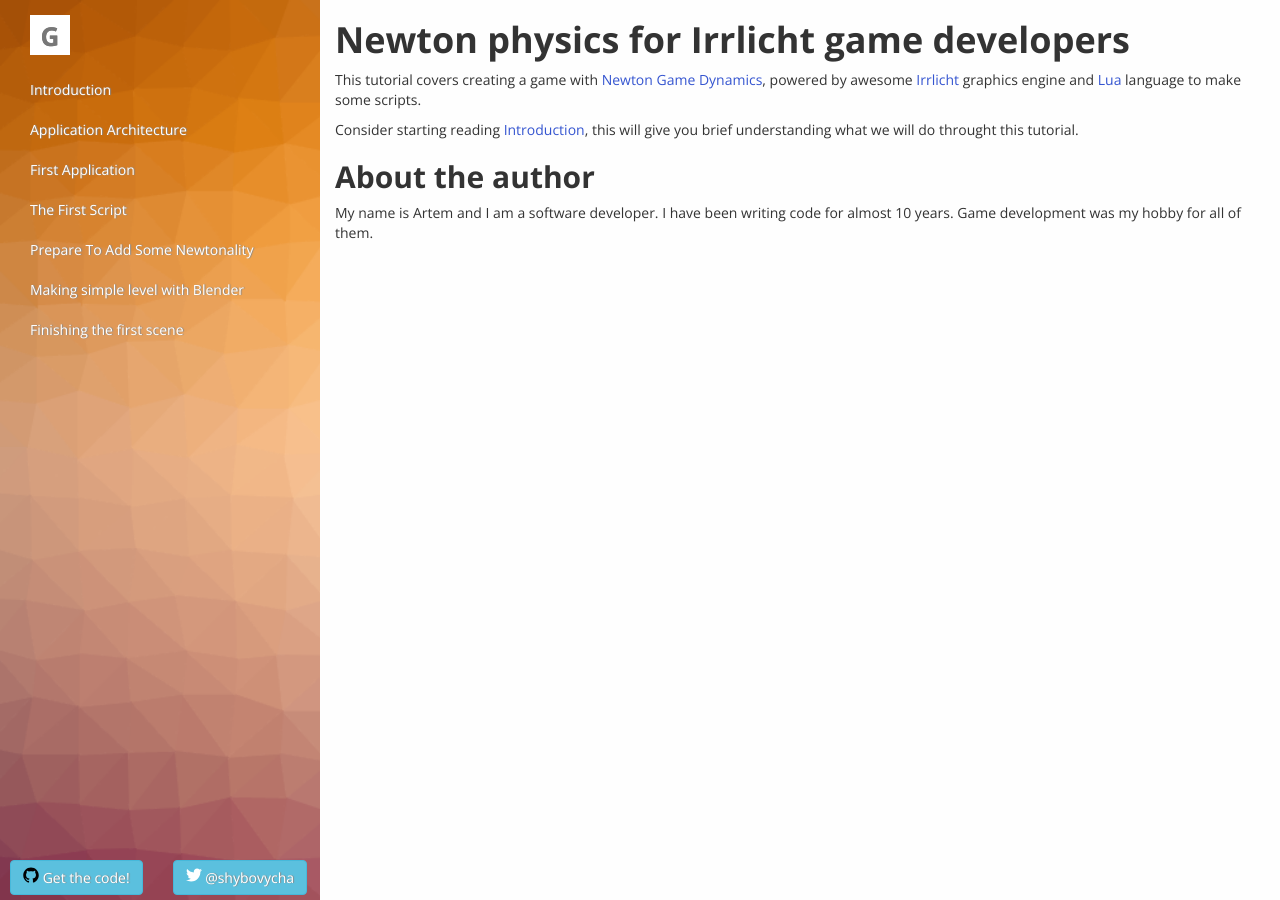
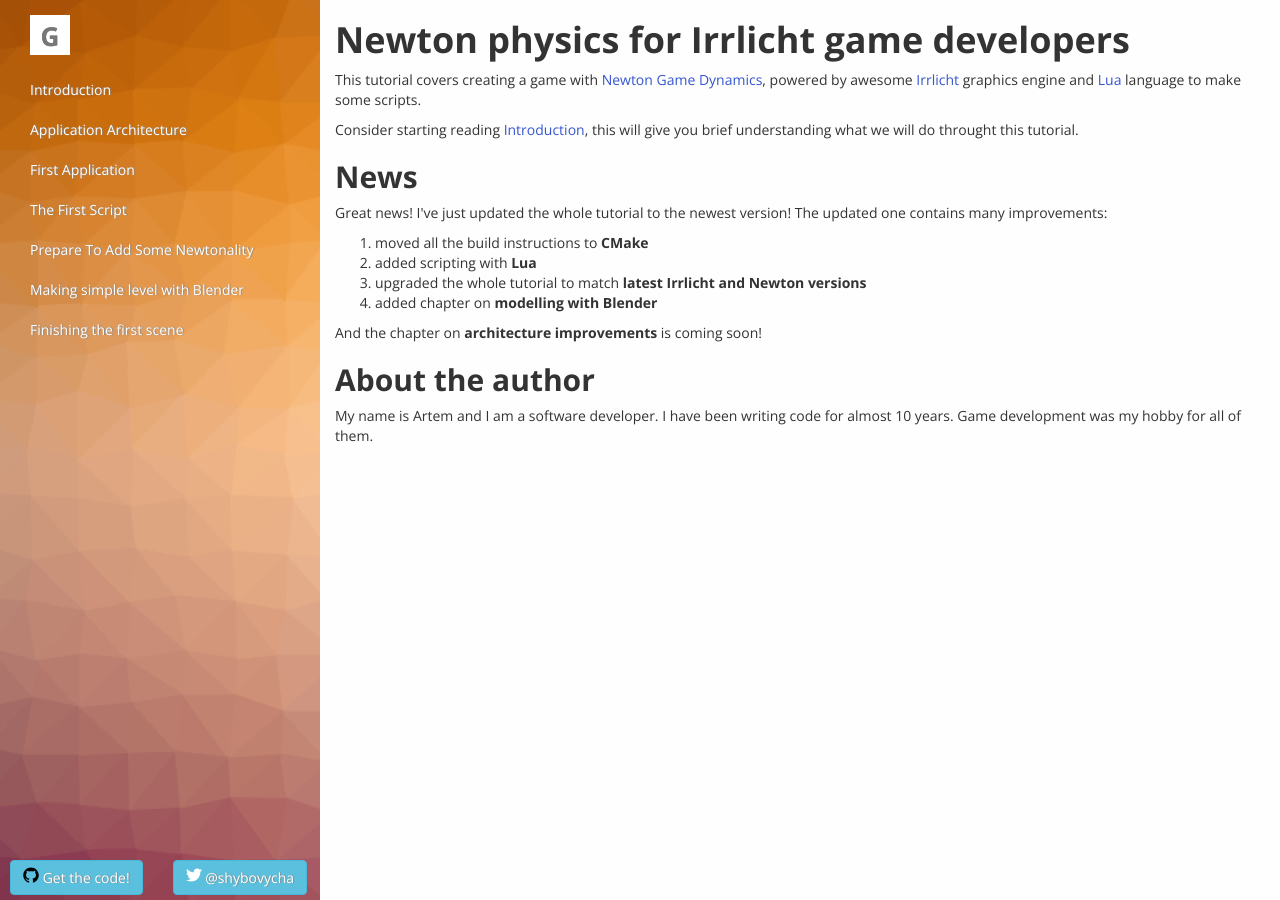
Before and after one commit to shybovycha/irrlicht-newton-tutorials, a Jekyll site: the page built from index.html, in a window 1280 px wide. Built offline with Jekyll 4.4.1, drawn with Linux system fonts in a browser that asks for light colours; nearby versions of some CDN libraries.

Commit message:
Added news section

```diff
--- a/index.html
+++ b/index.html
@@ -17,6 +17,22 @@
     this will give you brief understanding what we will do throught this tutorial.
   </p>
 
+  <h2>News</h2>
+
+  <p>
+    Great news! I've just updated the whole tutorial to the newest version!
+    The updated one contains many improvements:
+
+    <ol>
+      <li>moved all the build instructions to <strong>CMake</strong></li>
+      <li>added scripting with <strong>Lua</strong></li>
+      <li>upgraded the whole tutorial to match <strong>latest Irrlicht and Newton versions</strong></li>
+      <li>added chapter on <strong>modelling with Blender</strong></li>
+    </ol>
+
+    And the chapter on <strong>architecture improvements</strong> is coming soon!
+  </p>
+
   <h2>About the author</h2>
 
   <p>
```
